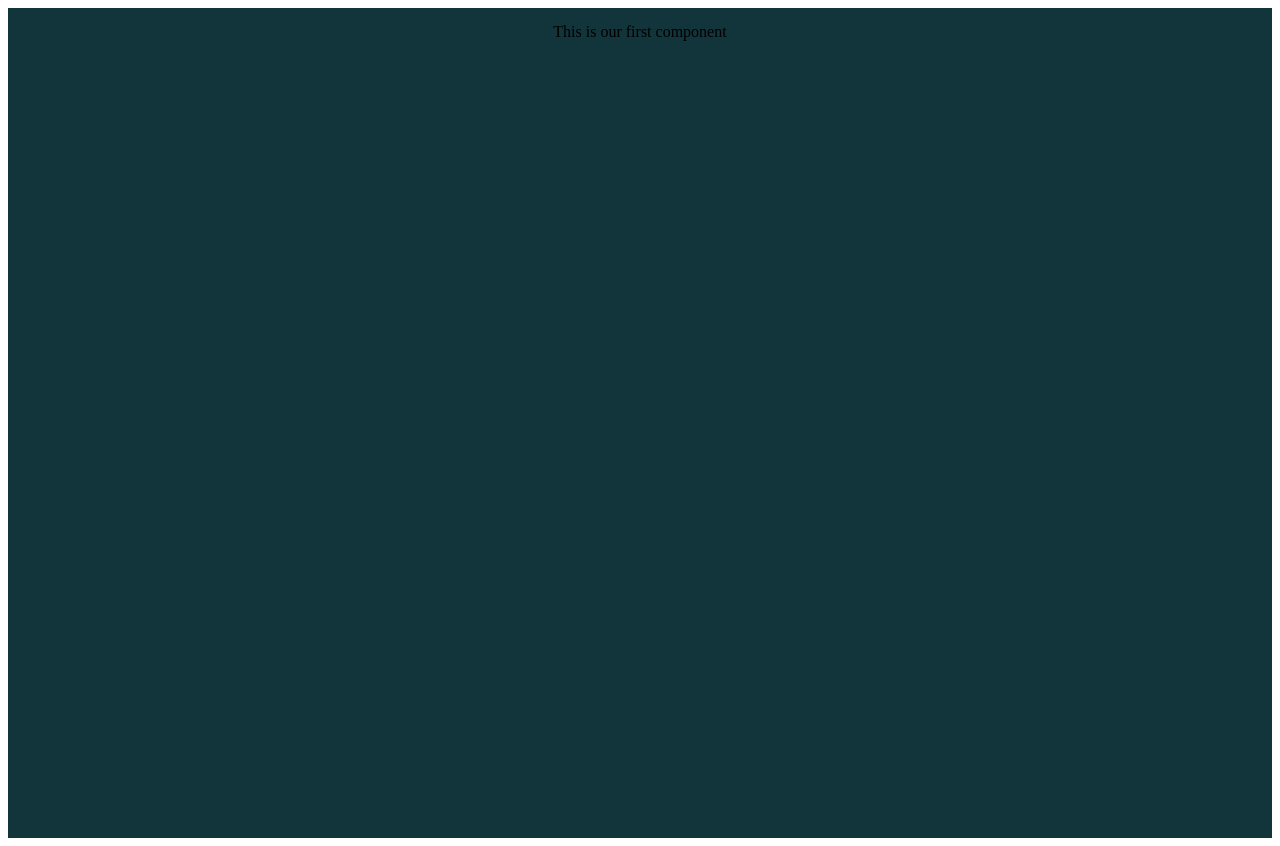
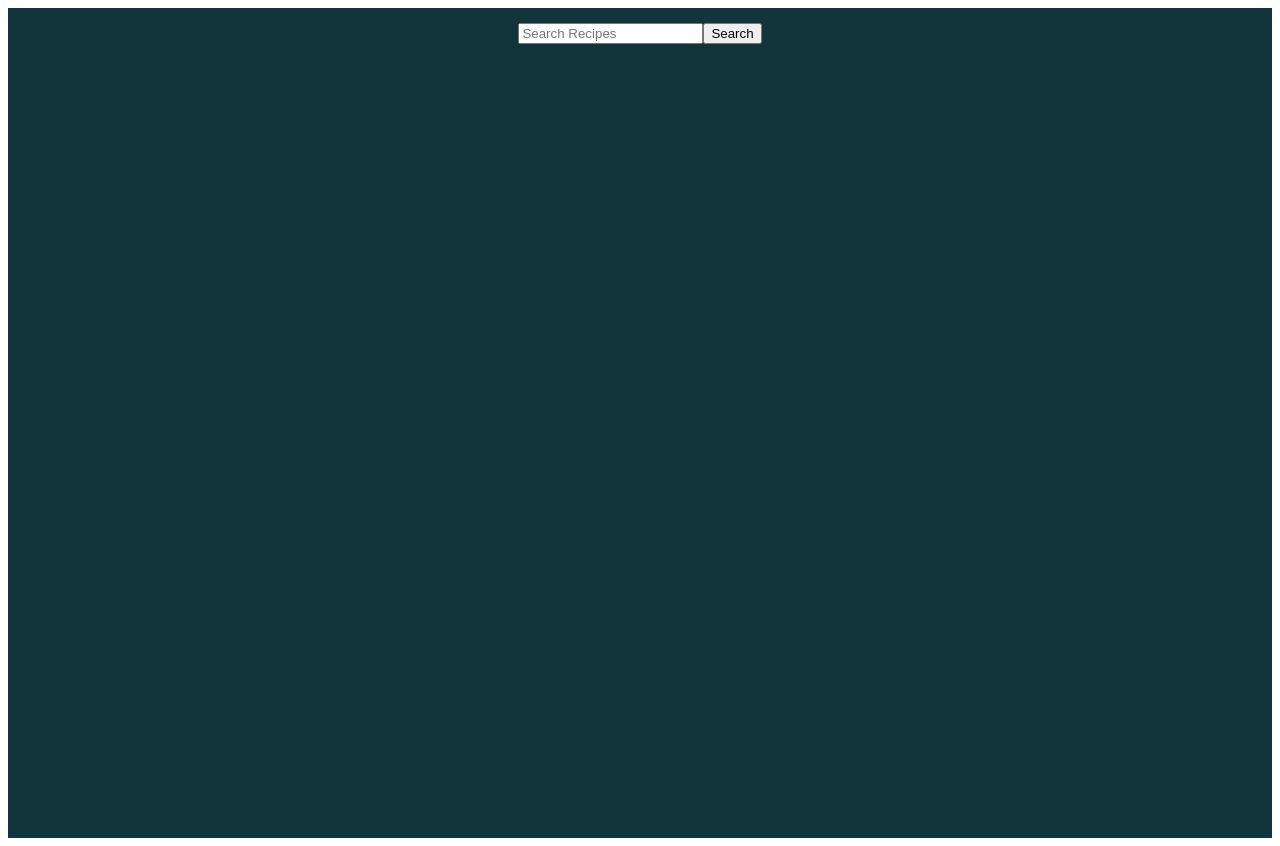
Before and after one commit to ash730xo/udemy_reactCC, a React (Vite) app: page / in a window 1280 px wide. Built offline with nearby package versions, Linux system fonts and the light colour scheme.

Commit message:
react/jsx search & homepage component/page

```diff
--- a/src/App.jsx
+++ b/src/App.jsx
@@ -1,11 +1,14 @@
 import React from "react";
 import './App.css'
+import Homepage from "./pages/homepage";
 
 //arrow function
 function App() {
   // JSX
   return (
-    <div className="App">This is our first component</div>
+    <div className="App">
+      <Homepage />
+    </div>
   )
 }
 
--- a/src/components/search/index.jsx
+++ b/src/components/search/index.jsx
@@ -0,0 +1,12 @@
+import React from "react";
+
+const Search = () => {
+    return (
+        <div className="Search">
+            <input name="search" placeHolder="Search Recipes" id="Search"/>
+            <button type="submit">Search</button>
+        </div>
+    )
+}
+
+export default Search
--- a/src/pages/homepage/index.jsx
+++ b/src/pages/homepage/index.jsx
@@ -0,0 +1,12 @@
+import React from "react";
+import Search from "../../components/search";
+
+const Homepage = () => {
+    return (
+        <div className="Homepage">
+            <Search />
+        </div>
+    )
+}
+
+export default Homepage
```
